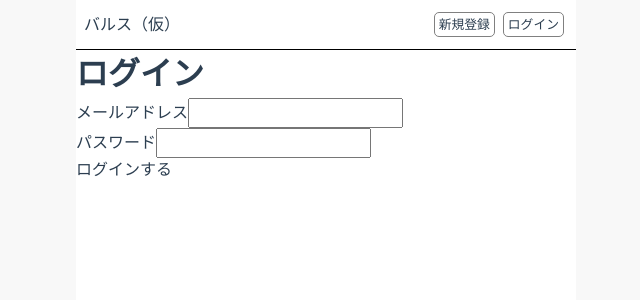
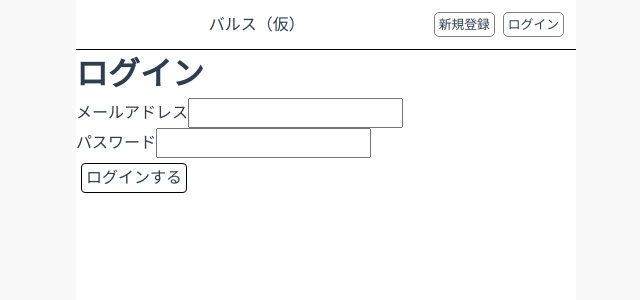
Before and after one commit to gyuta/social_creators_b, a Vue app: page /signin in a window 1280 px wide. Shown: the top 300 px of the page, without its empty margins (314-954 px from the left). Built offline with nearby package versions, Linux system fonts and the light colour scheme; no server answers.

Commit message:
UIの修正など

```diff
--- /dev/null
+++ b/public/component.css
@@ -0,0 +1,8 @@
+.c-btn {
+    cursor: pointer;
+    padding: 2px 4px;
+    margin: 5px;
+    border: black solid 1px;
+    border-radius: 4px;
+    display: inline-block;
+}
--- a/public/index.html
+++ b/public/index.html
@@ -5,8 +5,9 @@
     <meta http-equiv="X-UA-Compatible" content="IE=edge">
     <meta name="viewport" content="width=device-width,initial-scale=1.0">
     <link rel="icon" href="<%= BASE_URL %>favicon.ico">
-    <title>map_sns</title>
+    <title>バルス（仮）</title>
     <link rel='stylesheet' href='\reset.css'>
+    <link rel='stylesheet' href='\component.css'>
     <style>
       :root {
         --max-width: 500px;
--- a/src/App.vue
+++ b/src/App.vue
@@ -1,7 +1,7 @@
 <template>
   <div id="app">
     <Header :user='user'></Header>
-    <router-view/>
+    <router-view :loginUser='user' />
   </div>
 </template>
 
--- a/src/components/Header.vue
+++ b/src/components/Header.vue
@@ -31,6 +31,8 @@ export default {
 
 #title {
   flex-grow: 1;
+  text-align: center;
+  cursor: pointer;
 }
 
 .icon {
--- a/src/views/Profile.vue
+++ b/src/views/Profile.vue
@@ -1,7 +1,8 @@
 <template>
   <div>
     <h1>マイページ</h1>
-    <div @click='signout'>ログアウトする</div>
+    <p>こんにちは、{{ loginUser.name }} さん</p>
+    <div class='c-btn' @click='signout'>ログアウトする</div>
   </div>
 </template>
 
@@ -9,6 +10,7 @@
 
 export default {
   name: 'Profile',
+  props: ['loginUser'],
   methods: {
     signout() {
       const _this = this
--- a/src/views/Signin.vue
+++ b/src/views/Signin.vue
@@ -9,7 +9,7 @@
       <label>パスワード</label>
       <input type="password" placeholder=" " v-model="password" />
     </div>
-    <div @click='signin'>ログインする</div>
+    <div class='c-btn' @click='signin'>ログインする</div>
   </div>
 </template>
 
--- a/src/views/Signup.vue
+++ b/src/views/Signup.vue
@@ -13,7 +13,7 @@
       <label>パスワード</label>
       <input type="password" placeholder=" " v-model="password" />
     </div>
-    <div @click='create'>
+    <div class='c-btn' @click='create'>
       登録する
     </div>
   </div>
```
